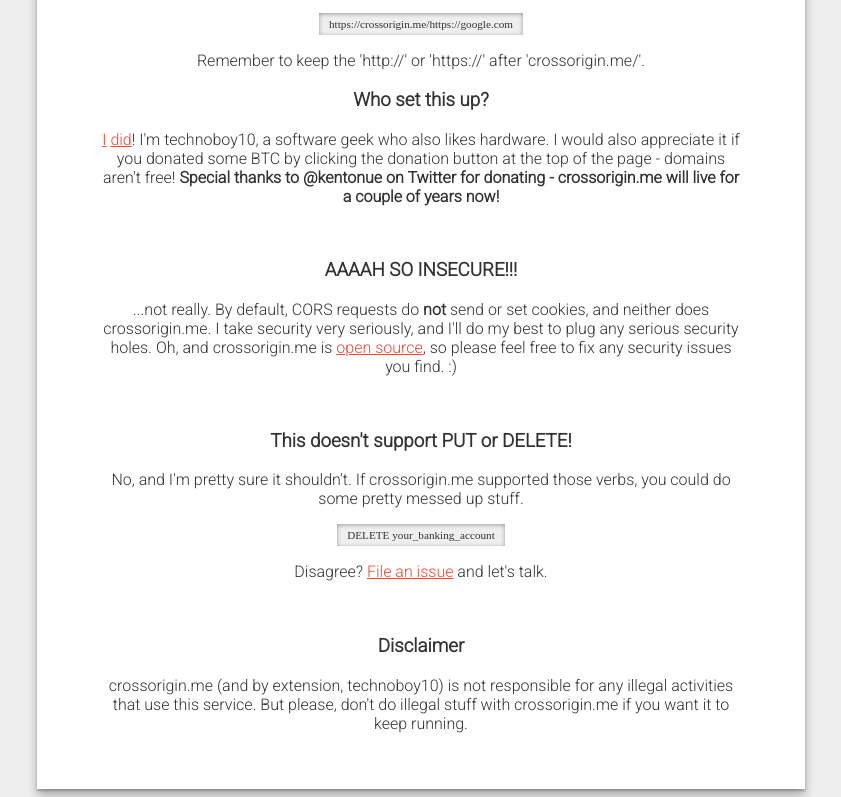
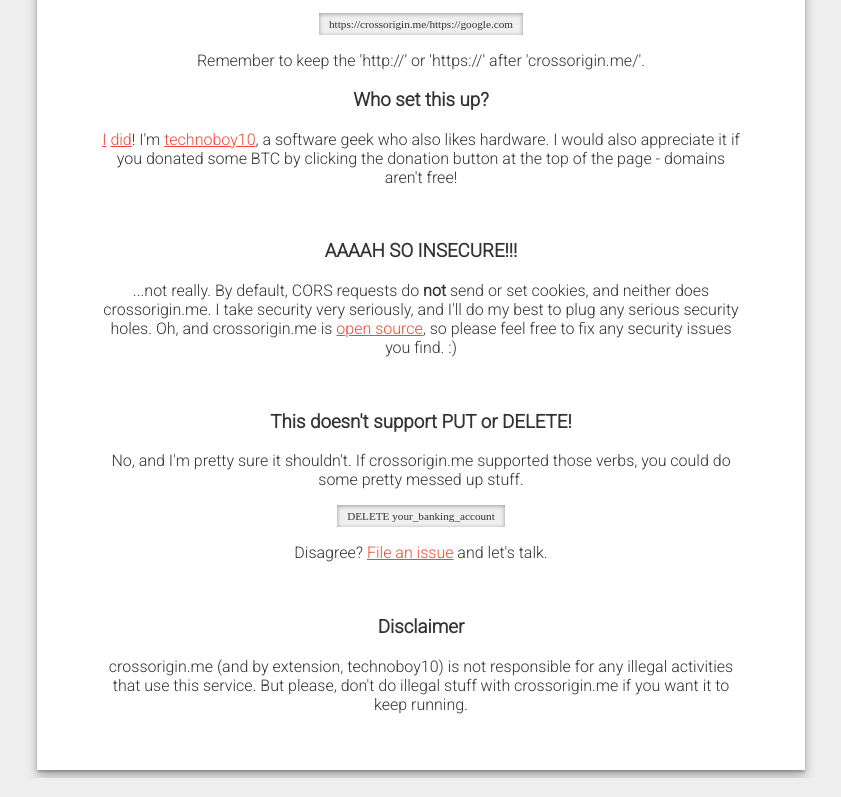
Before and after one commit to hyperobject/crossorigin.me, a website: page index.html in a window 1280 px wide. Shown: the part 1289-2086 px from the top of the page, without its empty margins (219-1060 px from the left). Drawn offline with nearby package versions, Linux system fonts and the light colour scheme; a web font is replaced by a local one.

Commit message:
promote twitter account

```diff
--- a/index.html
+++ b/index.html
@@ -170,7 +170,7 @@
 <p>Remember to keep the 'http://' or 'https://' after 'crossorigin.me/'.
 <br />
 <h3><a name="who" href="#who">Who set this up?</a></h3>
-<p><a href="http://technoboy10.tk">I</a> <a href="https://github.com/technoboy10">did</a>! I'm technoboy10, a software geek who also likes hardware. I would also appreciate it if you donated some BTC by clicking the donation button at the top of the page - domains aren't free! <b>Special thanks to @kentonue on Twitter for donating - crossorigin.me will live for a couple of years now!</b></p>
+<p><a href="http://technoboy10.tk">I</a> <a href="https://github.com/technoboy10">did</a>! I'm <a href="https://twitter.com/technoboyIO">technoboy10</a>, a software geek who also likes hardware. I would also appreciate it if you donated some BTC by clicking the donation button at the top of the page - domains aren't free! </p>
 <br />
 <h3><a name="security" href="#security">AAAAH SO INSECURE!!!</a></h3>
 <p>...not really. By default, CORS requests do <b>not</b> send or set cookies, and neither does crossorigin.me. I take security very seriously, and I'll do my best to plug any serious security holes. Oh, and crossorigin.me is <a href="http://github.com/technoboy10/crossorigin.me">open source</a>, so please feel free to fix any security issues you find. :) </p>
```
